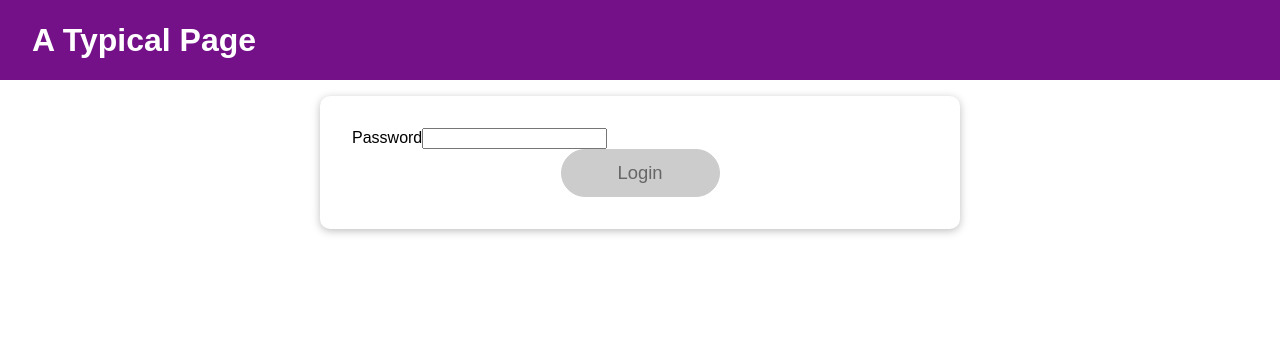
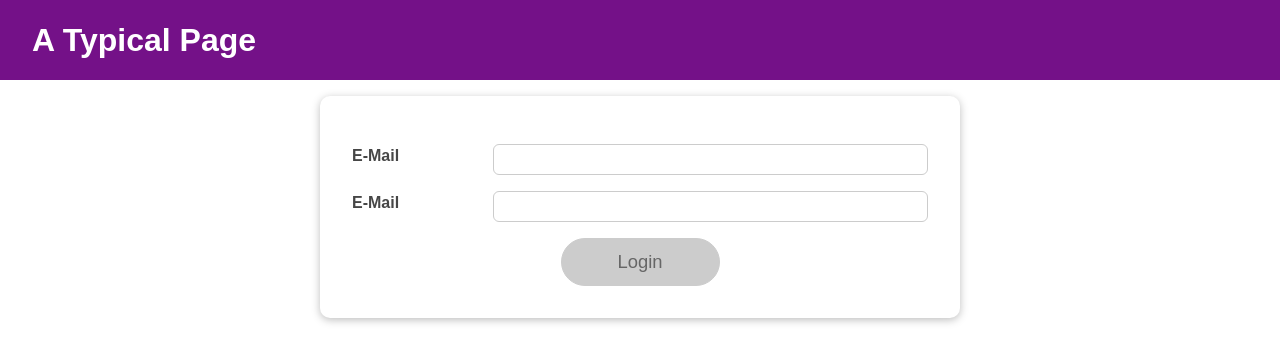
Before and after one commit to robinyoon-dev/react-prac-section10, a React (Create React App) app: page / in a window 1280 px wide. Shown: the top 362 px of the page. Built offline with nearby package versions, Linux system fonts and the light colour scheme.

Commit message:
finish input-component on my own

```diff
--- a/src/components/Login/Login.js
+++ b/src/components/Login/Login.js
@@ -4,6 +4,7 @@ import Card from "../UI/Card/Card";
 import classes from "./Login.module.css";
 import Button from "../UI/Button/Button";
 import AuthContext from "../../store/auth-context";
+import Input from "../UI/Input/Input";
 
 const emailReducer = (state, action) => {
   if(action.type === 'USER_INPUT'){
@@ -98,21 +99,20 @@ const Login = (props) => {
   return (
     <Card className={classes.login}>
       <form onSubmit={submitHandler}>
-
-        <div
-          className={`${classes.control} ${
-            passwordState.isValid === false ? classes.invalid : ""
-          }`}
-        >
-          <label htmlFor="password">Password</label>
-          <input
-            type="password"
-            id="password"
-            value={passwordState.value}
-            onChange={passwordChangeHandler}
-            onBlur={validatePasswordHandler}
-          />
-        </div>
+        <Input
+          type= "email"
+          stateValid = {emailState.isValid}
+          value = {emailState.value}
+          onChange = {emailChangeHandler}
+          onBlur={validateEmailHandler}
+        />
+        <Input
+           type= "password"
+           stateValid = {passwordState.isValid}
+           value = {passwordState.value}
+           onChange={passwordChangeHandler}
+           onBlur={validatePasswordHandler}
+        />
         <div className={classes.actions}>
           <Button type="submit" className={classes.btn} disabled={!formIsValid}>
             Login
--- a/src/components/UI/Input/Input.js
+++ b/src/components/UI/Input/Input.js
@@ -1,7 +1,22 @@
 import classes from './Input.module.css';
 
-const Input = () => {
-    return ;
+const Input = (props) => {
+    return (
+        <div
+        className={`${classes.control} ${
+          props.stateValid === false ? classes.invalid : ""
+        }`}
+      >
+        <label htmlFor={props.type}>E-Mail</label>
+        <input
+          type= {props.type}
+          id={props.type}
+          value={props.value}
+          onChange={props.onChange}
+          onBlur={props.onBlur}
+        />
+      </div>
+    );
 };
 
 export default Input;
```
